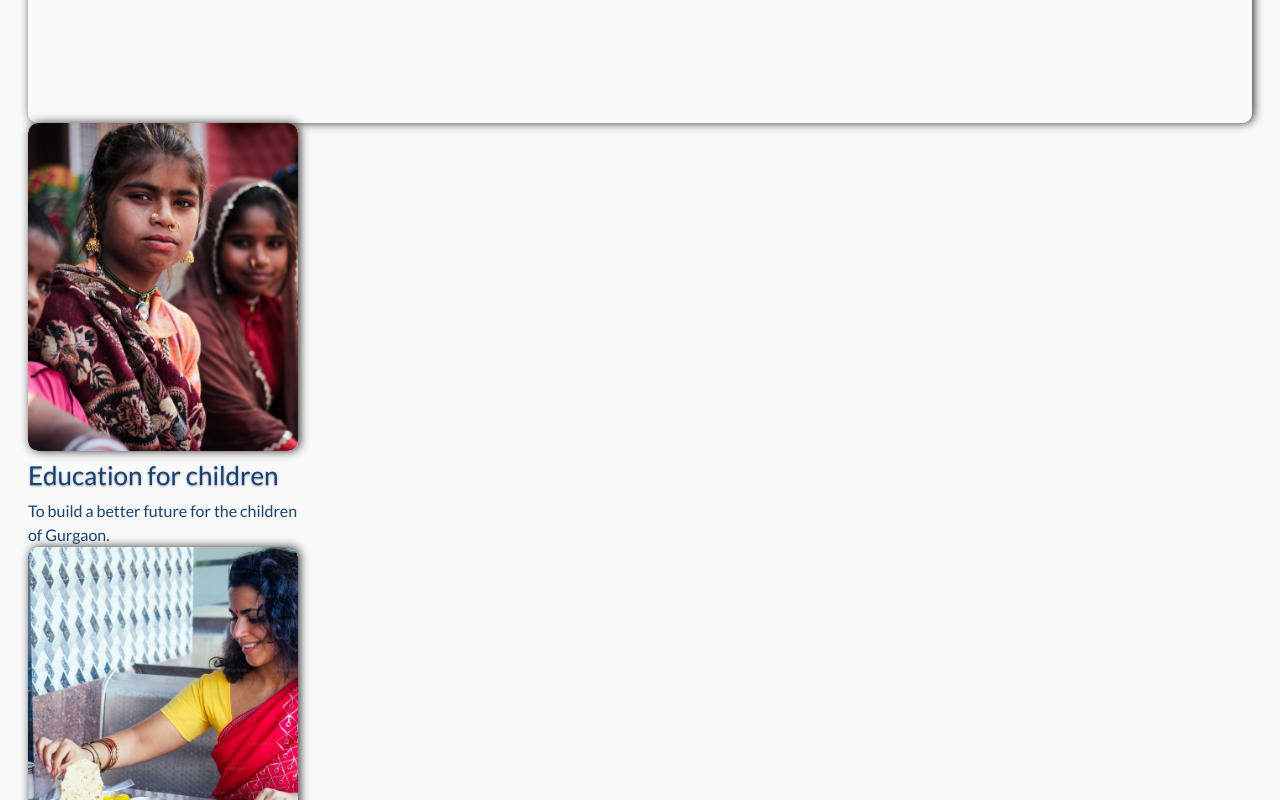
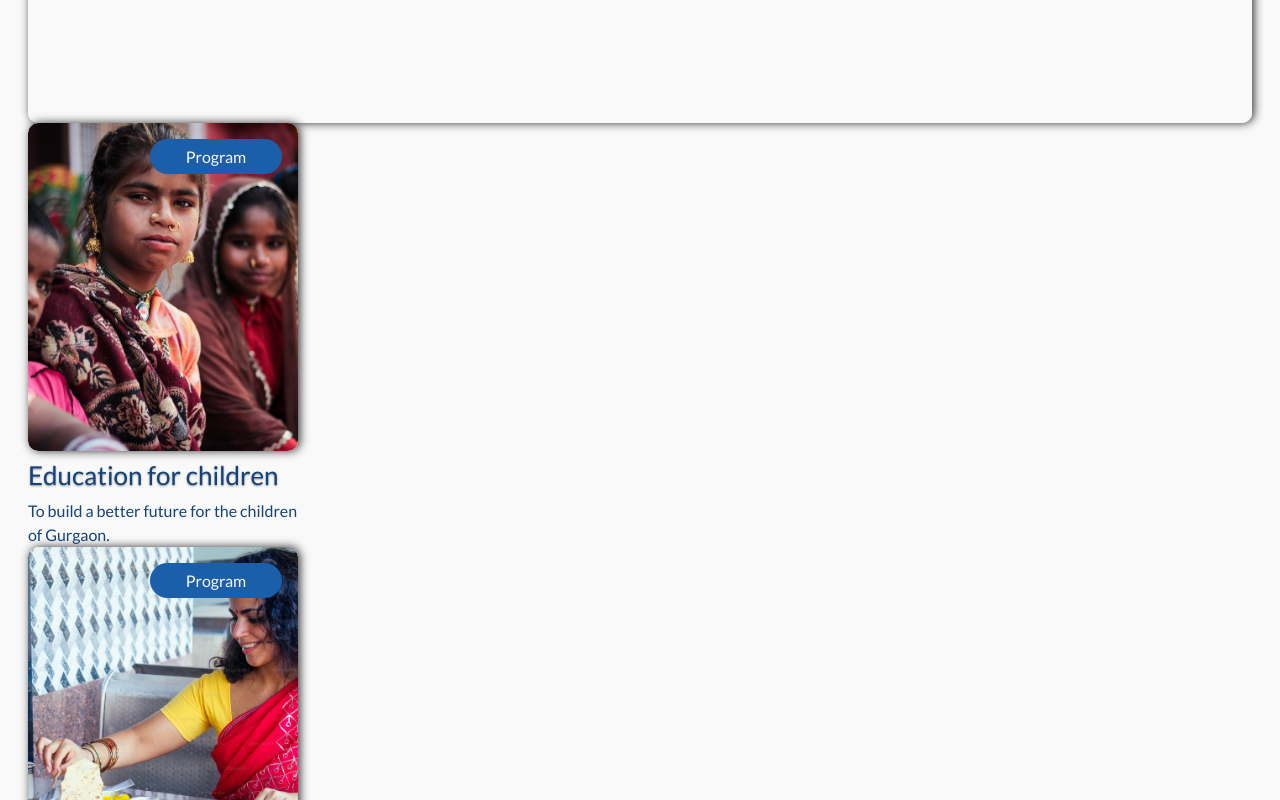
Before and after one commit to Hector711/mera-parivar-mvp, a React (Vite) app in the folder client/: page /#/become-a-partner in a window 1280 px wide. Shown: the part 1800-2600 px from the top of the page. Built offline with nearby package versions, Linux system fonts and the light colour scheme; no server answers.

Commit message:
style: :lipstick:

```diff
--- a/client/src/components/ButtonDonate.jsx
+++ b/client/src/components/ButtonDonate.jsx
@@ -14,7 +14,7 @@ export default function ButtonDonate(props) {
       onClick={handleNavLinkClick}
       to='/donate'
     >
-      <p className='bold'>
+      <p >
         {t()}
         {t('donate.header')}
         {props ? props.children : ''}
--- a/client/src/components/Card.jsx
+++ b/client/src/components/Card.jsx
@@ -9,6 +9,7 @@ export default function Card(props) {
   return (
     <div className='card'>
       <div className='container-img-hover shadow'>
+        <div id='label-over'color={props.color}>{props.label}</div>
         <img src={props.img} alt={props.imgName} className='card-img' />
         <div className='hover-card'>
           <Label color={props.color}>{props.label}</Label>
--- a/client/src/css/comp-card.css
+++ b/client/src/css/comp-card.css
@@ -49,6 +49,20 @@
   width: 132px;
   height: 35px;
 }
+#label-over {
+  width: 132px;
+  height: 35px;
+  border-radius: var(--border-l);
+  position: absolute;
+  right: 0;
+  background-color: var(--color-main-1);
+  display: flex;
+  justify-content: center;
+  align-items: center;
+  color: var(--white-1);
+  margin: 1rem;
+
+}
 #label > p {
   display: flex;
   justify-content: center;
```
